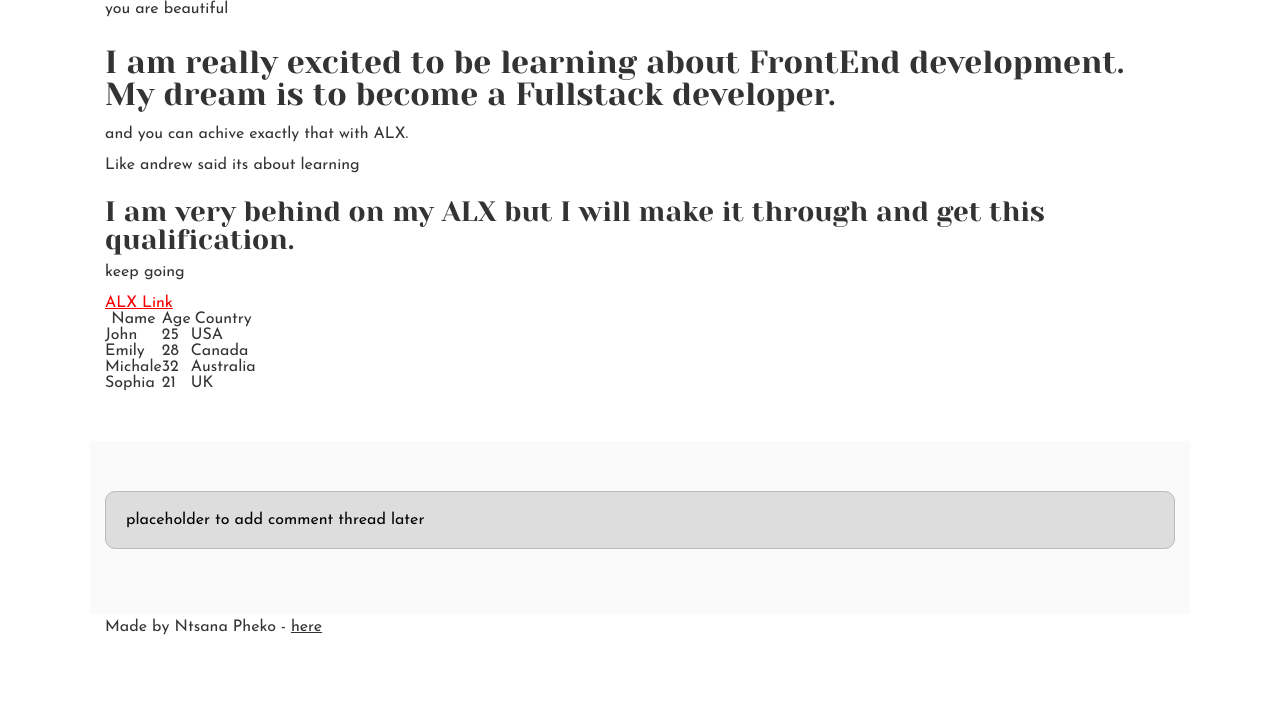
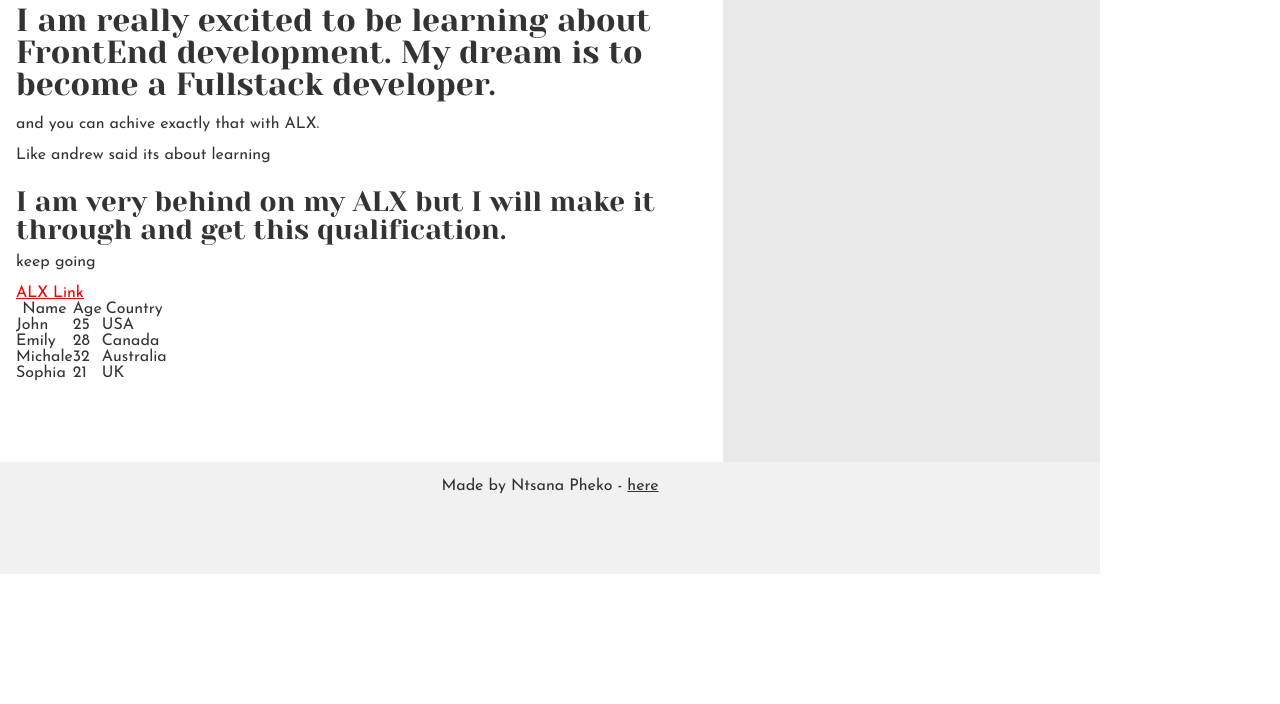
Before and after one commit to ntsana/alx_html_css, a plain HTML site: page css_basic/index.html in a window 1280 px wide. Shown: the part 226-930 px from the top of the page. After the commit the page ends 800 px from the top, so only its background shows below. Drawn offline with Linux system fonts and the light colour scheme.

Commit message:
completed positioning

```diff
--- a/css_basic/index.html
+++ b/css_basic/index.html
@@ -6,7 +6,7 @@
         </title>
         <meta charset="UTF-8"/>
         <link href="base.css" rel="stylesheet">
-        <link href="styles.css">
+        <link href="styles.css" rel="stylesheet">
     </head>
     <body>
         <header>
--- a/css_basic/styles.css
+++ b/css_basic/styles.css
@@ -0,0 +1,43 @@
+
+body {
+  display: flex;
+  flex-direction: column;
+  height: 100vh;
+  margin: 0;
+}
+
+
+main {
+  display: flex;
+  flex-direction: row;
+  flex: auto;
+}
+
+
+article {
+  flex: 2;
+  overflow-y: auto;
+  padding: 1rem;
+  box-sizing: border-box;
+}
+
+
+aside {
+  flex: 1;
+  overflow-y: auto;
+  padding: 1rem;
+  box-sizing: border-box;
+}
+
+
+header, footer {
+  background: #f1f1f1;
+  padding: 1rem;
+  text-align: center;
+}
+article {
+  background: #fff;
+}
+aside {
+  background: #eaeaea;
+}
```
Also changed, not shown: css_basic/tweets.html (+1 -1 lines).
